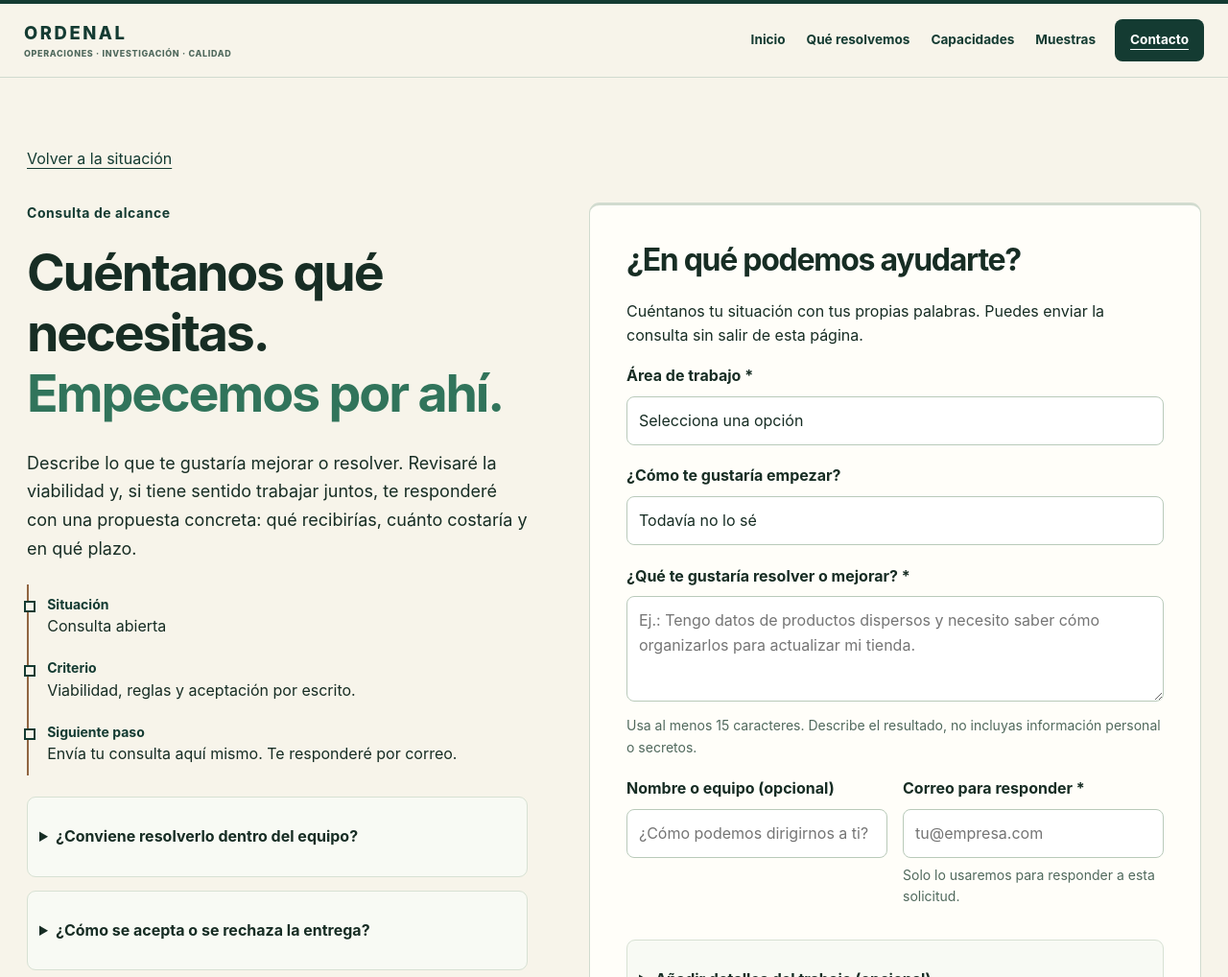
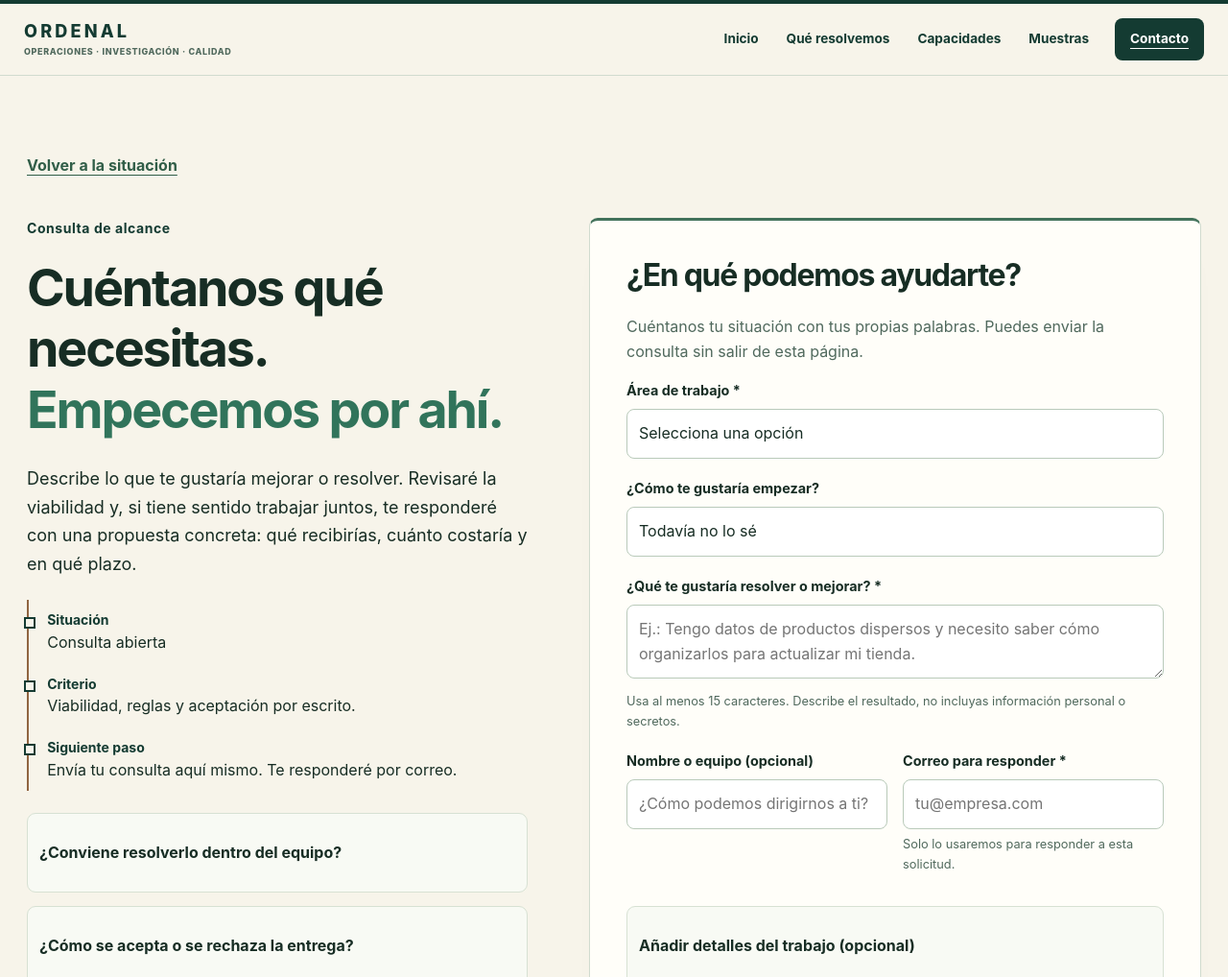
Before and after one commit to 3duardoambrosio-bit/trendify-assets, a plain HTML site: page consulta.html in a window 1280 px wide. Shown: the top 1018 px of the page at 96% size. Drawn offline with Linux system fonts and the light colour scheme.

Commit message:
Align detail pages with V5.3 surface, form and navigation refinements

```diff
--- a/assets/v52-unificado.css
+++ b/assets/v52-unificado.css
@@ -41,3 +41,26 @@ body.v52-page{font-family:Inter,ui-sans-serif,system-ui,-apple-system,'Segoe UI'
 @media(max-width:860px){.v52-nav .v52-links{display:none}.v52-mobile{display:block}.v52-nav .v52-inner{width:calc(100% - 32px);min-height:64px}.v52-page .consult-layout{grid-template-columns:1fr;gap:24px}.v52-page .v52-local-nav{position:static!important}}
 @media(max-width:520px){.v52-nav .v52-brand{font-size:1rem}.v52-nav .v52-brand small{font-size:.49rem}.v52-page .field-pair{grid-template-columns:1fr}.v52-page .cap>summary{gap:10px;padding:14px}.v52-page .cap-status{font-size:.72rem;max-width:92px}.v52-page .contact-form{padding:20px}.v52-page .direct-actions button{width:100%}.v52-page .v52-local-nav :is(.wrap,.shell){min-height:auto}}
 @media(prefers-reduced-motion:reduce){*,*::before,*::after{scroll-behavior:auto!important;transition:none!important;animation:none!important}}
+
+/* V5.3 polish: consistent type, surface treatment, focused paths. */
+.v52-page{--paper:#f7f4ea;--white:#fffef9}
+.v52-nav .v52-inner{min-height:74px}
+.v52-nav .v52-brand{font-weight:830;letter-spacing:.175em;font-size:1.13rem}
+.v52-nav .v52-links{gap:clamp(12px,2vw,25px)}
+.v52-nav .v52-links a{font-size:.85rem;font-weight:670}
+.v52-page :is(.contact-form,.cap,.static-case,.dossier-item){border-radius:9px;box-shadow:0 16px 38px -36px #143b3240}
+.v52-page .contact-form{border-top:3px solid #42725b;background:#fffef9}
+.v52-page .contact-form>p{color:#50695d}
+.v52-page #send-direct{min-height:48px}
+.v52-page .field label{font-size:.9rem}
+.v52-page .field small,.v52-page .direct-privacy{font-size:.8rem;line-height:1.6}
+.v52-page .direct-response{border-left:3px solid #42725b}
+.v52-page .scope-advanced summary{min-height:44px;display:flex;align-items:center;flex-wrap:wrap;gap:5px}
+.v52-page #return-case{display:inline-flex;min-height:44px;align-items:center;color:#315e48;text-underline-offset:4px;font-weight:650}
+.v52-page .contact-form input,.v52-page .contact-form select,.v52-page .contact-form textarea{min-width:0;width:100%;min-height:44px}
+.v52-page .v52-local-nav{position:static!important}
+.v52-page .contact-process{margin:22px 0;padding:18px 20px;background:#eef1e8;border:1px solid #d8e1d4;border-radius:8px}
+.v52-page .contact-process h2{font-size:1.05rem;margin:0 0 12px;letter-spacing:-.015em}
+.v52-page .contact-process ol{padding-left:1.25rem;margin:0;display:grid;gap:8px;color:#405d4b;font-size:.9rem}
+@media(max-width:980px){.v52-nav .v52-links{display:none}.v52-mobile{display:block}}
+@media(max-width:520px){.v52-nav .v52-inner{min-height:64px}.v52-nav .v52-brand{font-size:1rem}.v52-page .contact-form{padding:18px}.v52-page .field-pair>*{min-width:0}}
```
